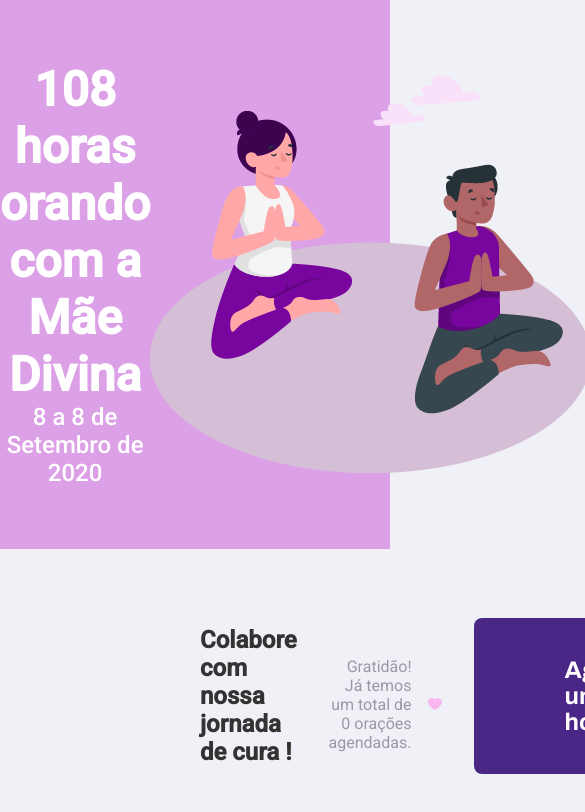
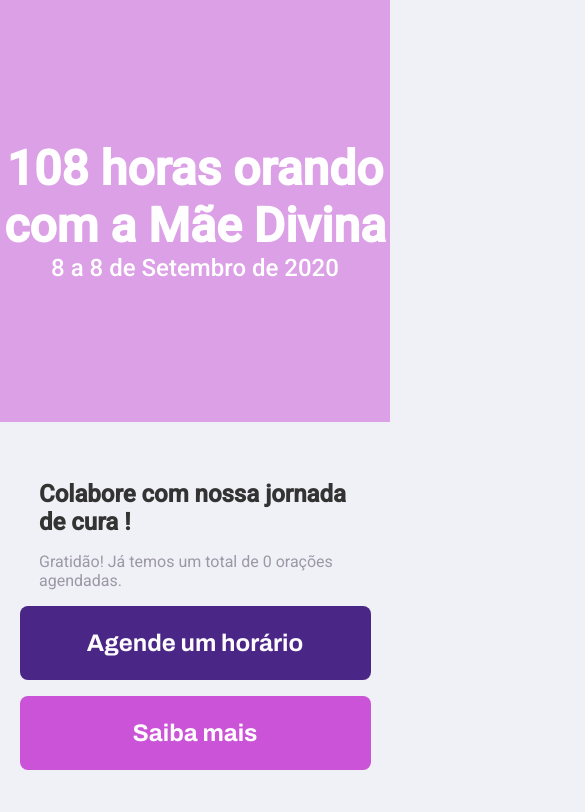
Before and after one commit to apsampaio/108-hours, a React (Create React App) app: page / in a window 390 px wide. Shown: the top 812 px of the page, 585 px wide, since content can reach past the window. Built offline with nearby package versions, Linux system fonts and the light colour scheme; no server answers.

Commit message:
landing mobile view

```diff
--- a/src/pages/Landing/styles.ts
+++ b/src/pages/Landing/styles.ts
@@ -31,6 +31,14 @@ export const Content = styled.div`
     p {
       font-weight: 500;
       font-size: 24px;
+    }
+  }
+
+  @media(max-width: 800px) {
+    flex-direction: column;
+    min-height: 50vh;
+    img {
+      display: none;
     }
   }
 `;
@@ -83,7 +91,38 @@ export const Footer = styled.div`
   }
 
   a + a {
-    padding: 39px 91px;
     background: #ca53d7;
   }
+
+  @media(max-width: 800px) {
+    flex-direction: column;
+    justify-content: center;
+
+    h2 {
+      max-width: 80vw;
+      margin: 0;
+      margin-bottom: 16px;
+
+    }
+
+    p {
+      max-width: 80vw;
+      margin: 0;
+      text-align: left;
+      margin-bottom: 16px;
+    }
+
+    img {
+      display:none;
+    }
+
+    a {
+      width: 90vw;
+
+      text-align: center;
+      margin: 0;
+      padding: 24px;
+      margin-bottom: 16px;
+    }
+  }
 `;
--- a/src/pages/SignUp/styles.ts
+++ b/src/pages/SignUp/styles.ts
@@ -40,6 +40,8 @@ export const Banner = styled.div`
       font-size: 24px;
     }
   }
+
+
 `;
 
 export const Content = styled.div`
```
Also changed, not shown: src/routes/index.tsx (+10 -6 lines).
